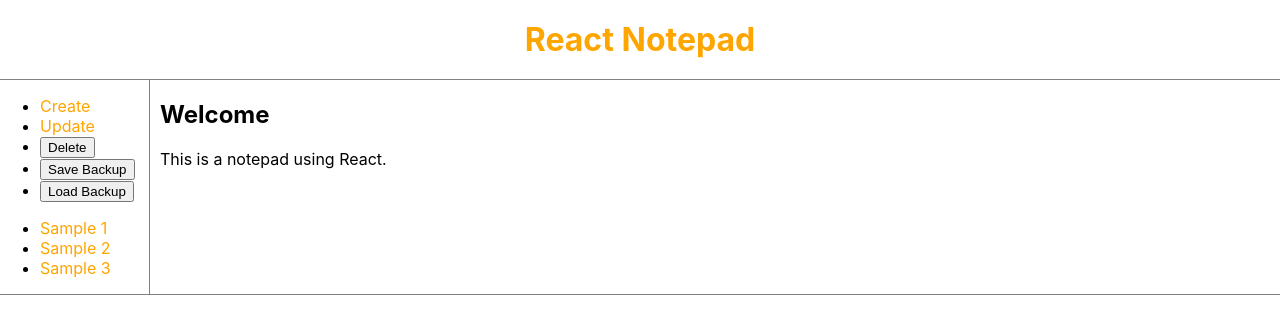
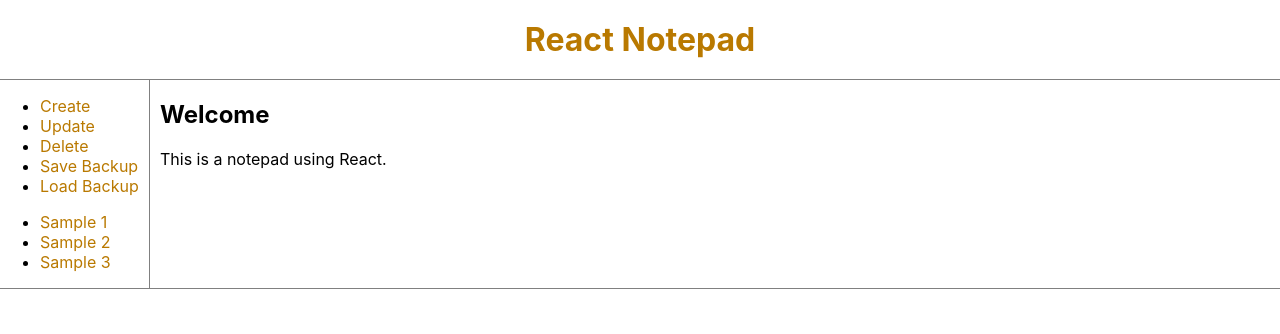
Before and after one commit to kuman514/ReactNotepad, a React (Create React App) app in the folder react-app/: page / in a window 1280 px wide. Shown: the top 334 px of the page. Built offline with nearby package versions, Linux system fonts and the light colour scheme.

Commit message:
United menu button design

```diff
--- a/react-app/src/App.css
+++ b/react-app/src/App.css
@@ -1,5 +1,11 @@
 .App {
     text-align: center;
+}
+
+a, input[type="button"] {
+    all: unset;
+    text-decoration: none;
+    color: rgb(185, 121, 0);
 }
 
 h1 {
@@ -9,7 +15,7 @@ h1 {
     border-bottom: 1px solid gray;
 }
 
-h1:hover {
+h1:hover, input[type="button"]:hover, a:hover {
     cursor: pointer;
 }
 
@@ -34,11 +40,6 @@ article {
     padding-right: 10px;
 }
 
-a {
-    text-decoration: none;
-    color: orange;
-}
-
 @media (max-width: 800px) {
     .NoteBody {
         display: block;
```
